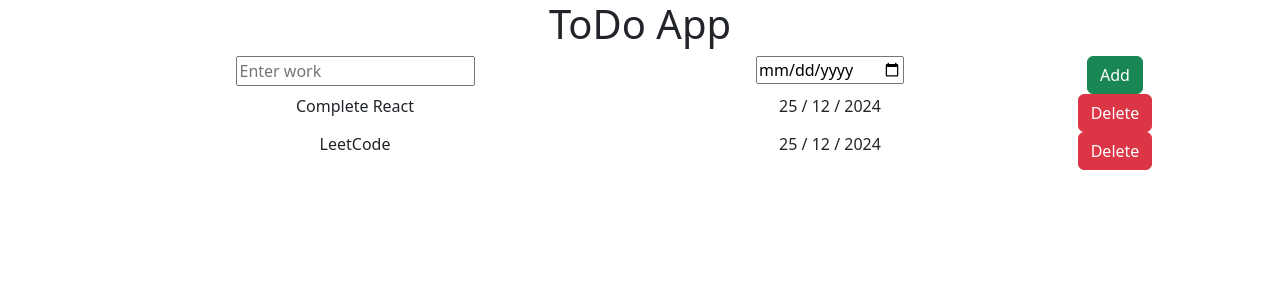
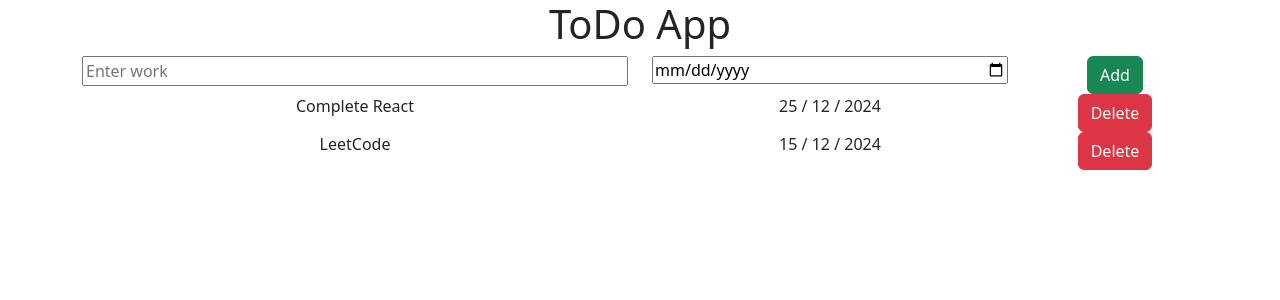
Before and after one commit to Aaryan-Sharma-5/Learning_React, a React (Vite) app in the folder Projects/ToDo-App/: page / in a window 1280 px wide. Shown: the top 300 px of the page. Built offline with nearby package versions, Linux system fonts and the light colour scheme.

Commit message:
completed ToDo app 1.0 and added components and styling

```diff
--- /dev/null
+++ b/Projects/ToDo-App/src/App.css
@@ -0,0 +1,14 @@
+h1 {
+  font-weight: 700;
+  font-size: 45px;
+  margin: 10px;
+  margin-bottom: 20px;
+}
+
+input {
+  width: 100%;
+}
+
+.items-container {
+  text-align: left;
+}
--- a/Projects/ToDo-App/src/App.jsx
+++ b/Projects/ToDo-App/src/App.jsx
@@ -1,44 +1,18 @@
+import AppName from "./components/AppName";
+import AddTodo from "./components/AddTodo";
+import TodoItem1 from "./components/TodoItem1";
+import TodoItem2 from "./components/TodoItem2";
+import "./App.css";
+
 function App() {
-  return <center class = "todo-container">
-    <h1>ToDo App</h1>
-    <div class = "container text-center">
-      <div class = "row">
-        <div class="col-6">
-          <input type="text" placeholder="Enter work" />
-        </div>
-        <div class="col-4">
-        <input type="date" />
-        </div>
-        <div class="col-2">
-        <button type="button" class="btn btn-success">Add</button>
-        </div>
-      </div>
-
-      <div class = "row">
-        <div class="col-6">
-          Complete React
-        </div>
-        <div class="col-4">
-        25 / 12 / 2024
-        </div>
-        <div class="col-2">
-        <button type="button" class="btn btn-danger">Delete</button>
-        </div>
-      </div>
-
-      <div class = "row">
-        <div class="col-6">
-          LeetCode
-        </div>
-        <div class="col-4">
-        25 / 12 / 2024
-        </div>
-        <div class="col-2">
-        <button type="button" class="btn btn-danger">Delete</button>
-        </div>
-      </div>
-    </div>
-  </center>
+  return (
+    <center class="todo-container">
+      <AppName></AppName>
+      <AddTodo></AddTodo>
+      <TodoItem1></TodoItem1>
+      <TodoItem2></TodoItem2>
+    </center>
+  );
 }
 
-export default App
+export default App;
--- /dev/null
+++ b/Projects/ToDo-App/src/components/AddTodo.jsx
@@ -0,0 +1,19 @@
+function AddTodo(){
+  return (
+    <div class = "container text-center">
+      <div class = "row">
+        <div class="col-6">
+          <input type="text" placeholder="Enter work" />
+        </div>
+        <div class="col-4">
+        <input type="date" />
+        </div>
+        <div class="col-2">
+        <button type="button" class="btn btn-success">Add</button>
+        </div>
+      </div>
+    </div>
+  );
+}
+
+export default AddTodo;
--- /dev/null
+++ b/Projects/ToDo-App/src/components/AppName.jsx
@@ -0,0 +1,5 @@
+function AppName() {
+  return <h1>ToDo App</h1>
+}
+
+export default AppName
--- /dev/null
+++ b/Projects/ToDo-App/src/components/TodoItem1.jsx
@@ -0,0 +1,19 @@
+function TodoItem1() {
+
+  let todoName = "Complete React";
+  let todoDate = "25 / 12 / 2024";
+
+  return (
+<div class = "container text-center">
+    <div class = "row">
+        <div class="col-6">{todoName}</div>
+        <div class="col-4">{todoDate} </div>
+        <div class="col-2">
+        <button type="button" class="btn btn-danger">Delete</button>
+        </div>
+      </div>
+      </div>
+  );
+}
+
+export default TodoItem1;
--- /dev/null
+++ b/Projects/ToDo-App/src/components/TodoItem2.jsx
@@ -0,0 +1,19 @@
+function TodoItem2() {
+
+  let todoName = "LeetCode";
+  let todoDate = "15 / 12 / 2024";
+
+  return (
+<div class = "container text-center">
+    <div class = "row">
+        <div class="col-6">{todoName}</div>
+        <div class="col-4">{todoDate} </div>
+        <div class="col-2">
+        <button type="button" class="btn btn-danger">Delete</button>
+        </div>
+      </div>
+      </div>
+  );
+}
+
+export default TodoItem2;
```
